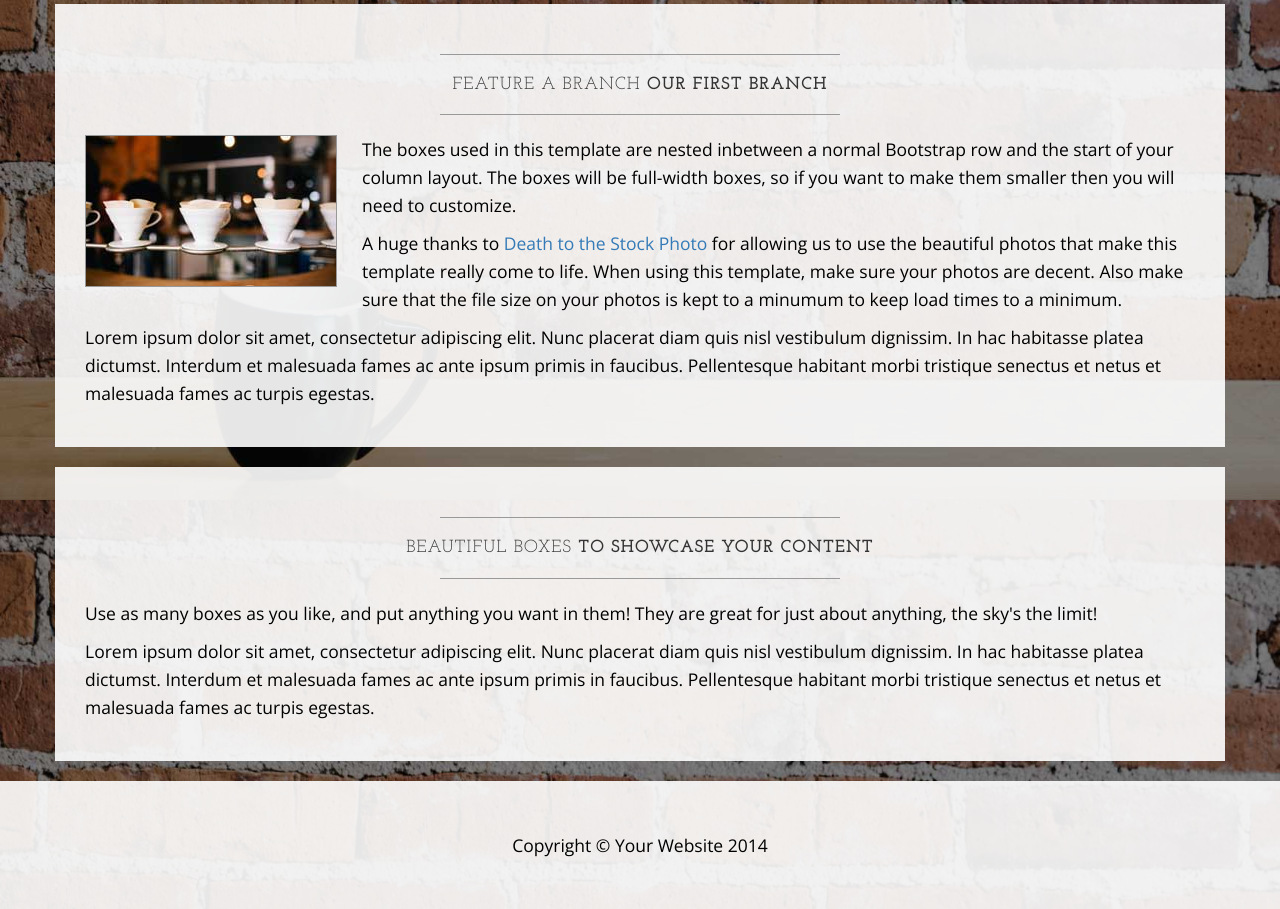
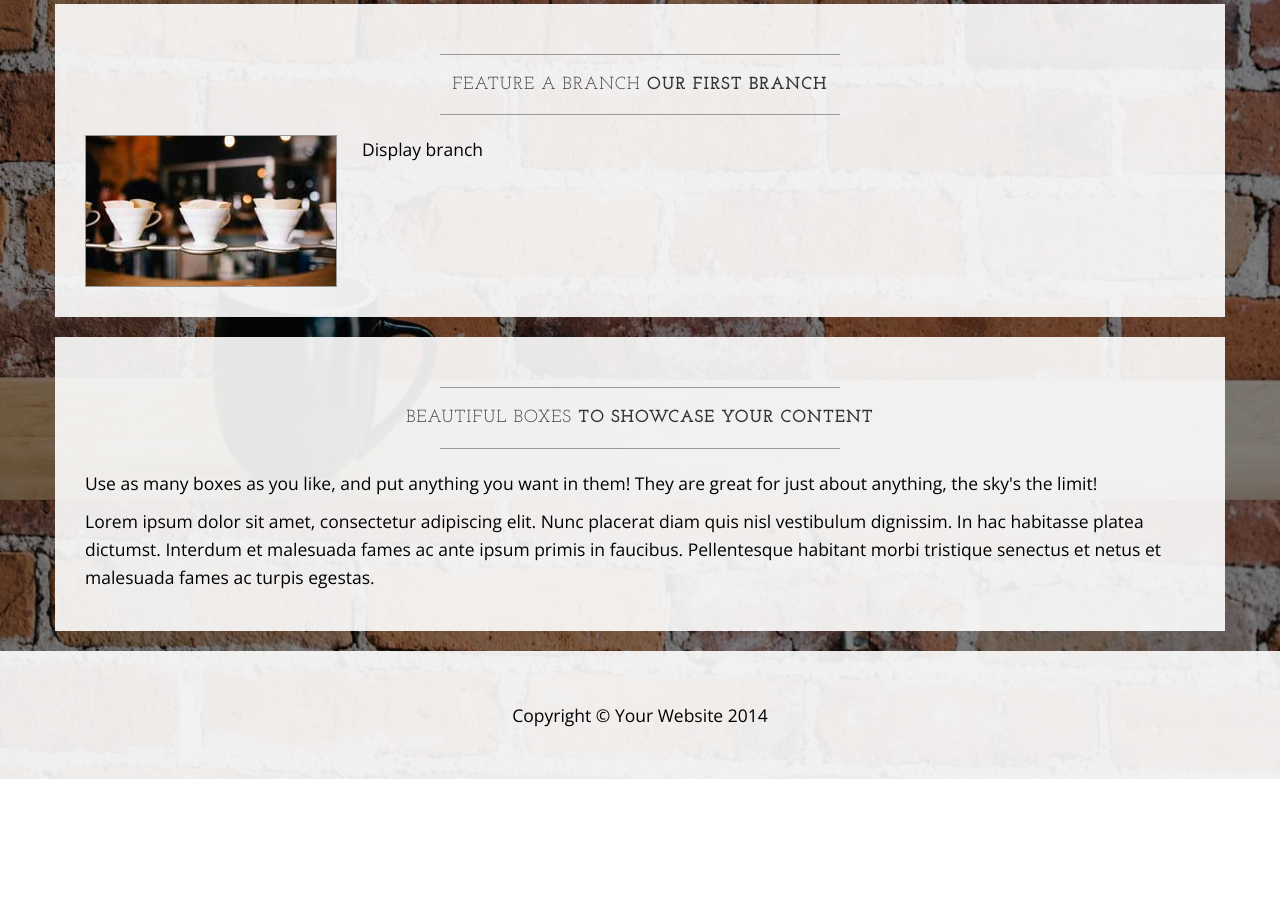
Before and after one commit to BaliDave/GitCourse, a plain HTML site: page index.html in a window 1280 px wide. Shown: the part 1100-2009 px from the top of the page. After the commit the page ends 1879 px from the top, so only its background shows below. Drawn offline with nearby package versions, Linux system fonts and the light colour scheme.

Commit message:
changed text Lara

```diff
--- a/index.html
+++ b/index.html
@@ -129,9 +129,7 @@
                     <hr>
                     <img class="img-responsive img-border img-left" src="img/intro-pic.jpg" alt="">
                     <hr class="visible-xs">
-                    <p>The boxes used in this template are nested inbetween a normal Bootstrap row and the start of your column layout. The boxes will be full-width boxes, so if you want to make them smaller then you will need to customize.</p>
-                    <p>A huge thanks to <a href="http://join.deathtothestockphoto.com/" target="_blank">Death to the Stock Photo</a> for allowing us to use the beautiful photos that make this template really come to life. When using this template, make sure your photos are decent. Also make sure that the file size on your photos is kept to a minumum to keep load times to a minimum.</p>
-                    <p>Lorem ipsum dolor sit amet, consectetur adipiscing elit. Nunc placerat diam quis nisl vestibulum dignissim. In hac habitasse platea dictumst. Interdum et malesuada fames ac ante ipsum primis in faucibus. Pellentesque habitant morbi tristique senectus et netus et malesuada fames ac turpis egestas.</p>
+                    <p>Display branch</p>
                 </div>
             </div>
         </div>
```
